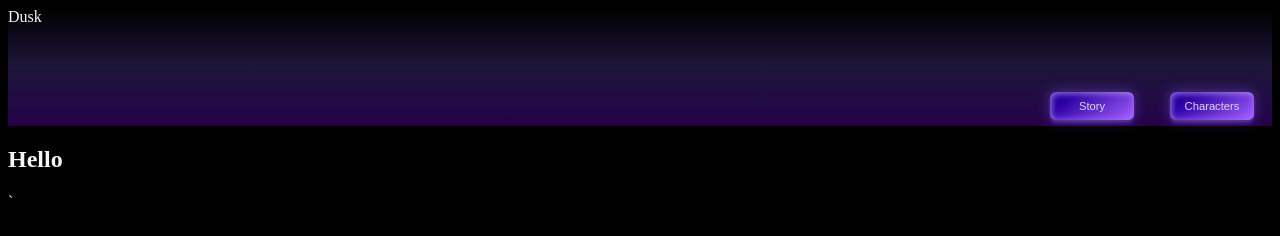
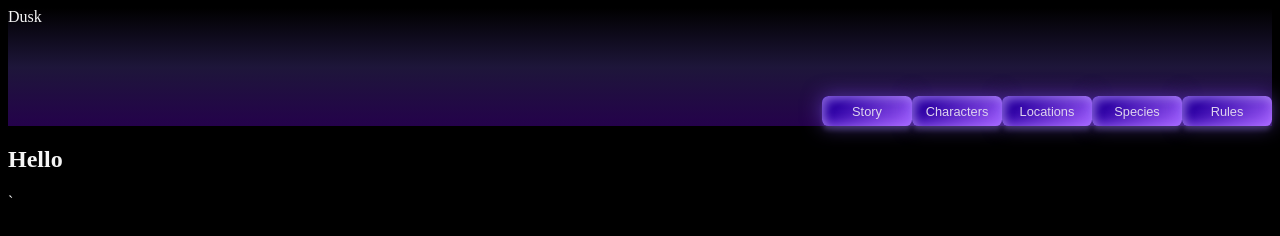
Before and after one commit to Scrysis/dusk, a plain HTML site: page index.html in a window 1280 px wide. Drawn offline with Linux system fonts and the light colour scheme; a web font is replaced by a local one.

Commit message:
buttons working now

```diff
--- a/index.html
+++ b/index.html
@@ -31,6 +31,10 @@
       <nav class="navbar">
 <button class="btn" a href="./story/story.html" >Story</button>
 <button class="btn" a href="./characters/characters.html">Characters</button>
+<button class="btn" a href="./locations/locations.html">Locations</button>
+<button class="btn" a href="./species/species.html">Species</button>
+<button class="btn" a href="./rules/rules.html">Rules</button>
+
         <!-- <ul>
           <li><button class="btn" a href="./story/story.html" >Story</button></li>
           <li><button class="btn" a href="./characters/characters.html">Characters</button></li>
--- a/style.css
+++ b/style.css
@@ -8,7 +8,10 @@ body{
 #topBanner{
     background: linear-gradient(180deg, rgb(0,0,0), rgb(30, 22, 58),rgb(36, 2, 75));
     color:whitesmoke;
-    align-items: right;
+    align-content: center;
+}
+header{
+  align-content: center;
 }
 .navbar{
   display:flex;
@@ -19,18 +22,14 @@ body{
   justify-self: stretch;
   justify-content: right;
   align-items: flex-end;
-  flex: 0 0;
-  flex-basis: 100%;
-  column-gap: 0;
+ margin: 0;
+ padding:0;
+
 
 
 }
 
-.navbar button{
-  transform: scale(0.7);
-  margin: 0;
-  padding: 0;
-}
+
 .navbar ul{
   list-style-type: none;
   align-items: bottom;
@@ -59,10 +58,10 @@ padding: 0;
   --btn-bg-color: rgb(222, 212, 238);
   --radii: 0.5em;
   cursor: pointer;
-  padding: 0em 0em;
-  min-width: 120px;
-  min-height: 40px;
-  font-size: var(--size, 1rem);
+  padding: 0.2em 0.2em;
+  width: 90px;
+  height: 30px;
+  font-size: var(--size, 0.8rem);
   font-weight: 500;
   transition: 0.8s;
   background-size: 280% auto;
```
